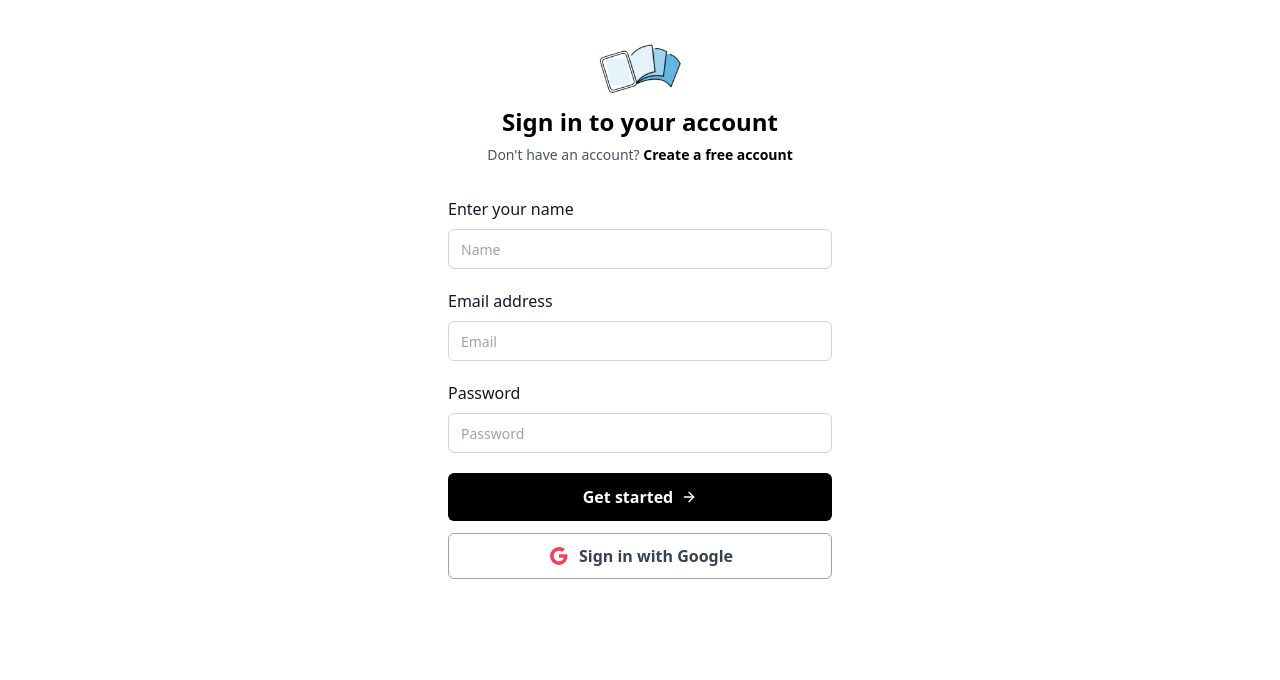
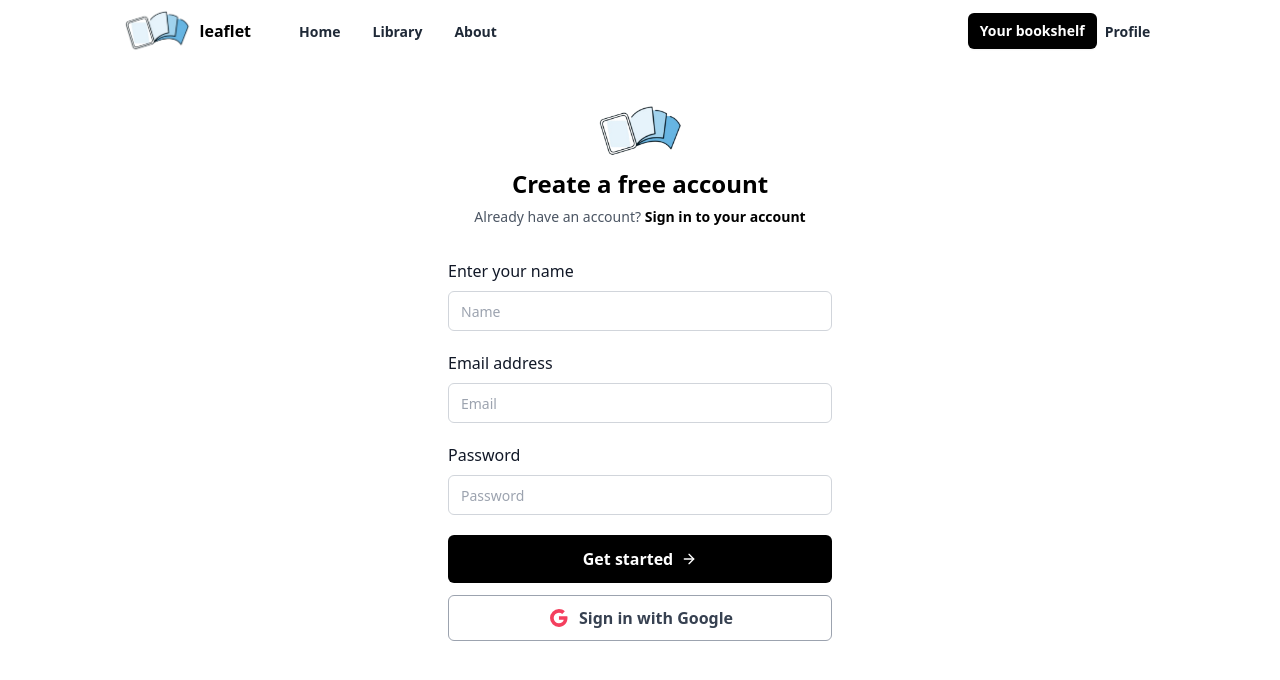
Before and after one commit to toffee-k21/leaflet, a React (Create React App) app: page / in a window 1280 px wide. Both pictures are taken after a click on the link "Create a free account". Shown: the top 680 px of the page. Built offline with nearby package versions, Linux system fonts and the light colour scheme; no server answers.

Commit message:
sign page and auth

```diff
--- /dev/null
+++ b/src/Pages/Library.js
@@ -0,0 +1,13 @@
+import React from 'react'
+import Header from '../components/Header'
+
+const Library = () => {
+  return (
+    <div>
+        <Header />
+        Library
+    </div>
+  )
+}
+
+export default Library
--- a/src/components/Header.js
+++ b/src/components/Header.js
@@ -1,26 +1,51 @@
-import React from 'react'
-import leaflet from '../utils/img/leafletlogo.png'
+import React, { useEffect } from "react";
+import leaflet from "../utils/img/leafletlogo.png";
+import { onAuthStateChanged } from "firebase/auth";
+import { auth } from "../utils/firebase";
+import { Link, useNavigate } from "react-router-dom";
 
 const Header = () => {
+  const navigate = useNavigate();
+
+  useEffect(() => {
+    onAuthStateChanged(auth, (user) => {
+      if (user) {
+        console.log(user);
+        // navigate("/home");
+      } else {
+        console.log("log out");
+        navigate("/");
+      }
+    });
+  }, []);
+
   return (
-    <div className='md:mx-[7%]'>
+    <div className="md:mx-[7%]">
       <div class="relative w-full bg-white">
         <div class="mx-auto flex max-w-7xl items-center justify-between px-4 py-2 sm:px-6 lg:px-8">
           <div class="inline-flex items-center space-x-2">
             <span>
-        <img className='w-[70px]' src={leaflet}/>
+              <img className="w-[70px]" src={leaflet} />
             </span>
             <span class="font-bold">leaflet</span>
           </div>
           <div class="hidden grow items-start lg:flex">
             <ul class="ml-12 inline-flex space-x-8">
               <li>
+                <Link to={'/home'}>
                 <a
-            href="#"
                   class="text-sm font-semibold text-gray-800 hover:text-gray-900"
                 >
                   Home
                 </a>
+                </Link>
+              </li>
+              <li>
+               <Link to={'/library'}><a
+                  class="text-sm font-semibold text-gray-800 hover:text-gray-900"
+                >
+                  Library
+                </a></Link>
               </li>
               <li>
                 <a
@@ -30,14 +55,6 @@ const Header = () => {
                   About
                 </a>
               </li>
-        <li>
-          <a
-            href="#"
-            class="text-sm font-semibold text-gray-800 hover:text-gray-900"
-          >
-            Contact
-          </a>
-        </li>
             </ul>
           </div>
           <div class="hidden lg:block">
@@ -45,9 +62,15 @@ const Header = () => {
               type="button"
               class="rounded-md bg-black px-3 py-2 text-sm font-semibold text-white shadow-sm hover:bg-black/80 focus-visible:outline focus-visible:outline-2 focus-visible:outline-offset-2 focus-visible:outline-black"
             >
-        Button text
+              Your bookshelf
             </button>
           </div>
+          <Link to={'/profile'}>
+            <a class="text-sm font-semibold text-gray-800 hover:text-gray-900 mx-2">
+              Profile
+            </a>
+          </Link>
+
           <div class="lg:hidden">
             <svg
               xmlns="http://www.w3.org/2000/svg"
@@ -68,9 +91,8 @@ const Header = () => {
           </div>
         </div>
       </div>
+    </div>
+  );
+};
 
-    </div>
-  )
-}
-
-export default Header
+export default Header;
--- /dev/null
+++ b/src/components/Profile.js
@@ -0,0 +1,20 @@
+import React from 'react'
+import Header from './Header'
+import { signOut } from 'firebase/auth'
+import { auth } from '../utils/firebase'
+
+const Profile = () => {
+
+    const HandleSignOut = () =>{
+signOut(auth).then(console.log('signOut')).catch(console.log('err'))
+    }
+
+  return (
+    <div>
+        <Header />
+        <button onClick={HandleSignOut}>SignOut</button>
+    </div>
+  )
+}
+
+export default Profile
--- a/src/components/SignIn.js
+++ b/src/components/SignIn.js
@@ -1,11 +1,13 @@
-import React, { useRef, useState } from "react";
+import React, { useEffect, useRef, useState } from "react";
 import leaflet from "../utils/img/leafletlogo.png";
 import {
   createUserWithEmailAndPassword,
+  onAuthStateChanged,
   signInWithEmailAndPassword,
 } from "firebase/auth";
 import { auth } from "../utils/firebase";
 import { validate } from "../utils/validation";
+import { useNavigate } from "react-router-dom";
 
 const SignIn = () => {
   const [isSignIn, setIsSignIn] = useState(true);
@@ -14,8 +16,9 @@ const SignIn = () => {
   const password = useRef(null);
 
   const [valid, setValid] = useState("");
-  const [err,setErr] = useState(null)
+  const [err, setErr] = useState(null);
 
+  const navigate =  useNavigate()
   const signhandler = () => {
     setIsSignIn(!isSignIn);
   };
@@ -23,7 +26,7 @@ const SignIn = () => {
   const handleSign = () => {
     const validation = validate(email.current.value, password.current.value);
     setValid(validation);
-    console.log(valid)
+    console.log(valid);
 
     if (valid != null) return;
 
@@ -44,6 +47,19 @@ const SignIn = () => {
           .catch((e) => setErr(e.message));
   };
 
+  useEffect(() => {
+    onAuthStateChanged(auth, (user) => {
+      if (user) {
+        console.log(user);
+        navigate("/home");
+      } else {
+        console.log("log out");
+        navigate("/");
+      }
+    });
+  }, []);
+
+
   return (
     <div>
       <section>
@@ -53,18 +69,31 @@ const SignIn = () => {
               <img className="w-[90px]" src={leaflet} />
             </div>
             <h2 class="text-center text-2xl font-bold leading-tight text-black">
-              Sign in to your account
+             {isSignIn ?  "Sign in to your account" : "Create a free account"}
             </h2>
+            {isSignIn ? (
               <p class="mt-2 text-center text-sm text-gray-600 ">
                 Don&#x27;t have an account?{" "}
                 <a
                   onClick={signhandler}
                   title=""
-                class="font-semibold text-black transition-all duration-200 hover:underline"
+                  class="font-semibold text-black transition-all duration-200 hover:underline cursor-pointer"
                 >
                   Create a free account
                 </a>
               </p>
+            ) : (
+              <p class="mt-2 text-center text-sm text-gray-600 ">
+                Already have an account?{" "}
+                <a
+                  onClick={signhandler}
+                  title=""
+                  class="font-semibold text-black transition-all duration-200 hover:underline cursor-pointer"
+                >
+                  Sign in to your account
+                </a>
+              </p>
+            )}
             <form class="mt-8" onSubmit={(e) => e.preventDefault}>
               <div class="space-y-5">
                 {isSignIn ? (
@@ -115,9 +144,7 @@ const SignIn = () => {
                     />
                   </div>
                 </div>
-                {valid != null && (
-                  <div className="text-red-400">{valid}</div>
-                )}
+                {valid != null && <div className="text-red-400">{valid}</div>}
                 <div className="text-red-400">{err}</div>
                 <div>
                   <button
```
Also changed, not shown: src/App.js (+9 -1 lines). Lines whose indentation alone changed are shown as unchanged.
